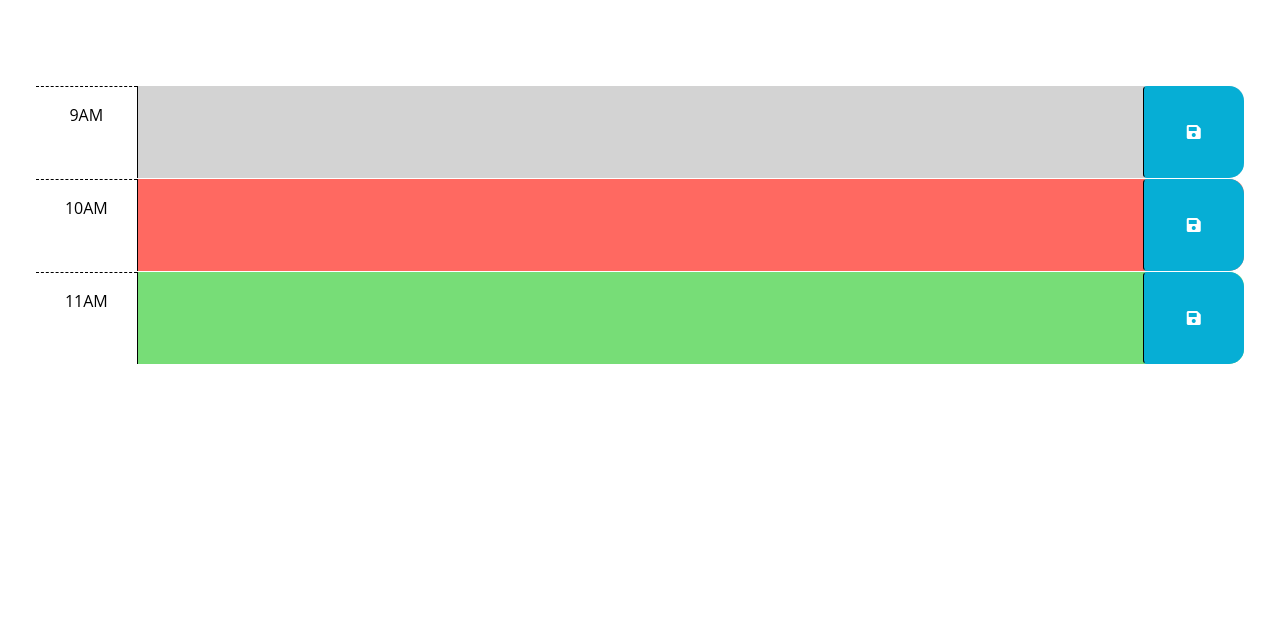
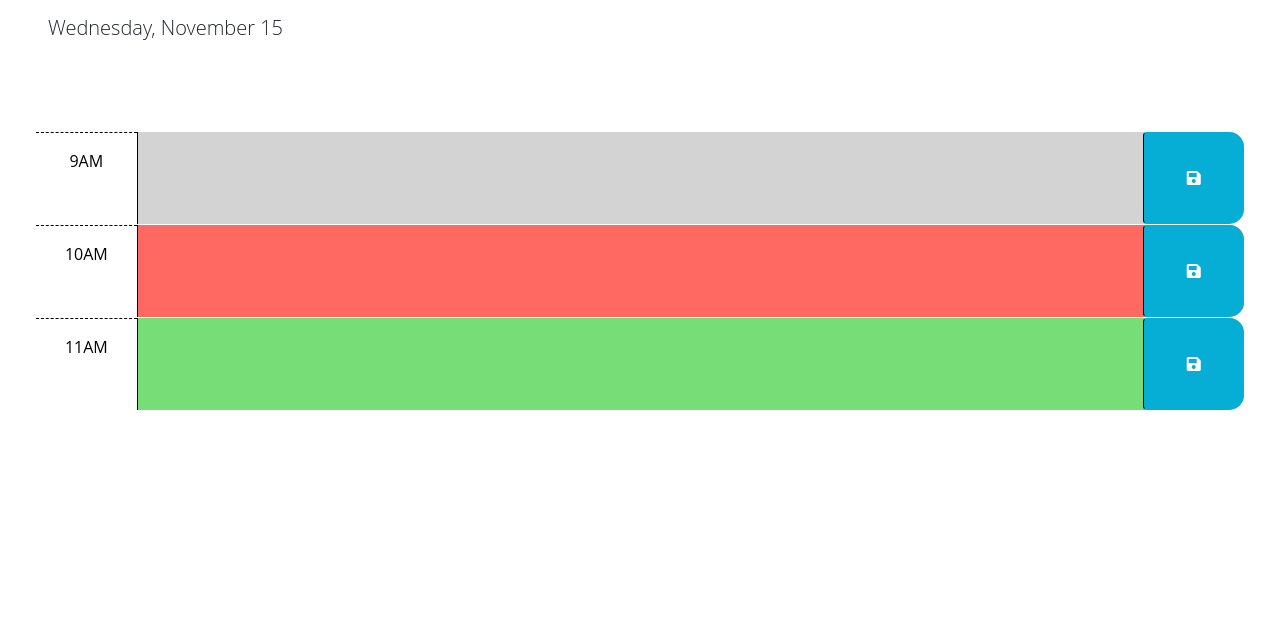
Before and after one commit to nicklearning/work-day-planner, a plain HTML site: page index.html in a window 1280 px wide. Shown: the part 166-800 px from the top of the page. Drawn offline with nearby package versions, Linux system fonts and the light colour scheme; files that its build step writes are made by us from their sources.

Commit message:
display current date

```diff
--- a/assets/js/script.js
+++ b/assets/js/script.js
@@ -1,6 +1,9 @@
 // Wrap all code that interacts with the DOM in a call to jQuery to ensure that
 // the code isn't run until the browser has finished rendering all the elements
 // in the html.
+$(document).ready(function () {
+
+
   $(function () {
     // TODO: Add a listener for click events on the save button. This code should
     // use the id in the containing time-block as a key to save the user input in
@@ -19,5 +22,8 @@ $(function () {
     // the values of the corresponding textarea elements. HINT: How can the id
     // attribute of each time-block be used to do this?
     //
-  // TODO: Add code to display the current date in the header of the page.
+    var today = dayjs();
+    $("#currentDay").text(today.format('dddd, MMMM D'));
+
   });
+});
--- a/index.html
+++ b/index.html
@@ -20,7 +20,7 @@
       href="https://fonts.googleapis.com/css2?family=Fira+Sans:wght@400;700&display=swap"
       rel="stylesheet"
     />
-    <link rel="stylesheet" href="style.css" />
+    <link rel="stylesheet" href="./assets/css/style.css" />
     <title>Work Day Scheduler</title>
   </head>
 
@@ -74,6 +74,7 @@
     integrity="sha256-iu/zLUB+QgISXBLCW/mcDi/rnf4m4uEDO0wauy76x7U="
     crossorigin="anonymous"></script>
 
-    <script src="script.js"></script>
+
+    <script src="./assets/js/script.js"></script>
   </body>
 </html>
```
Lines whose indentation alone changed are shown as unchanged.
